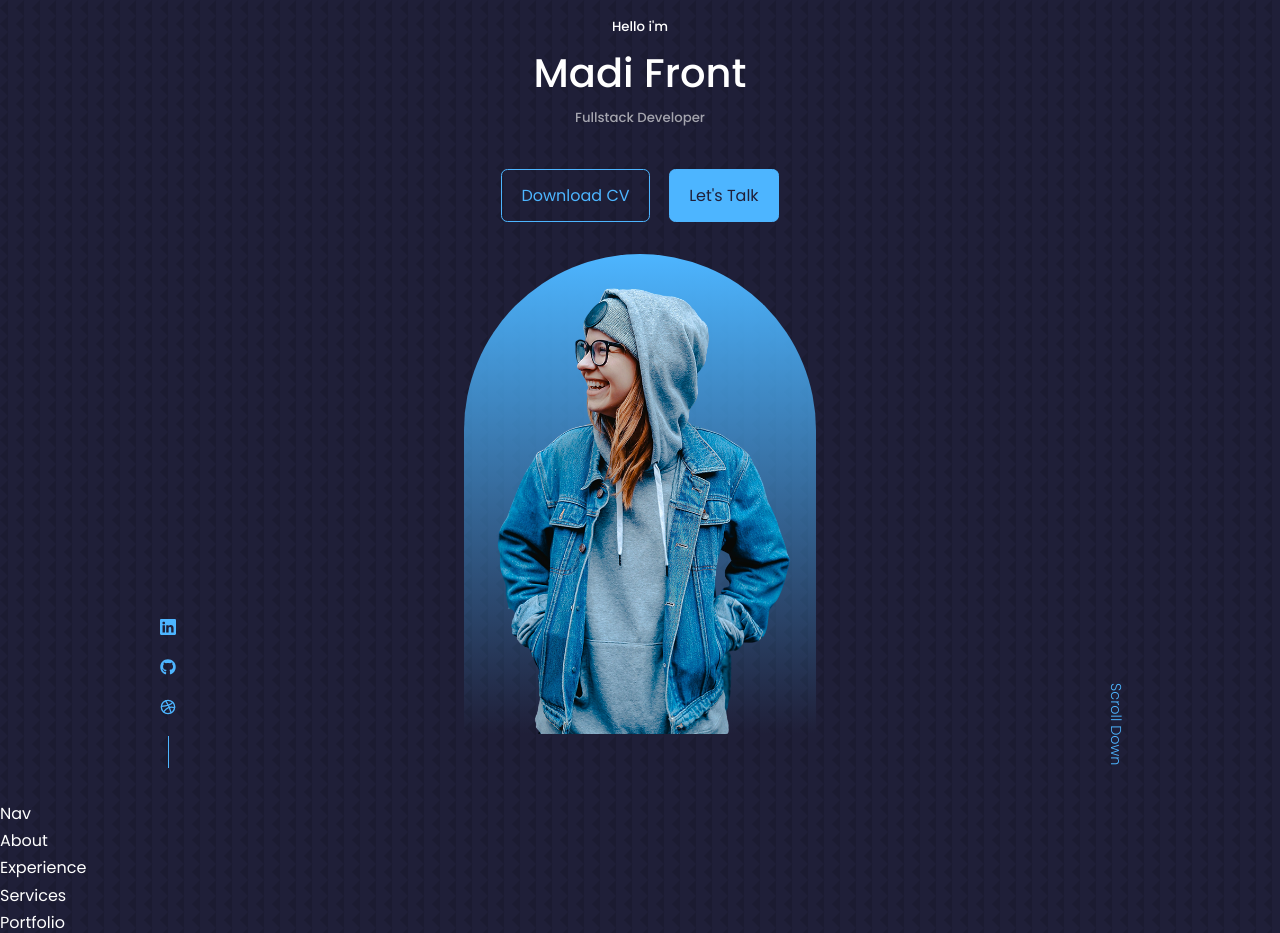
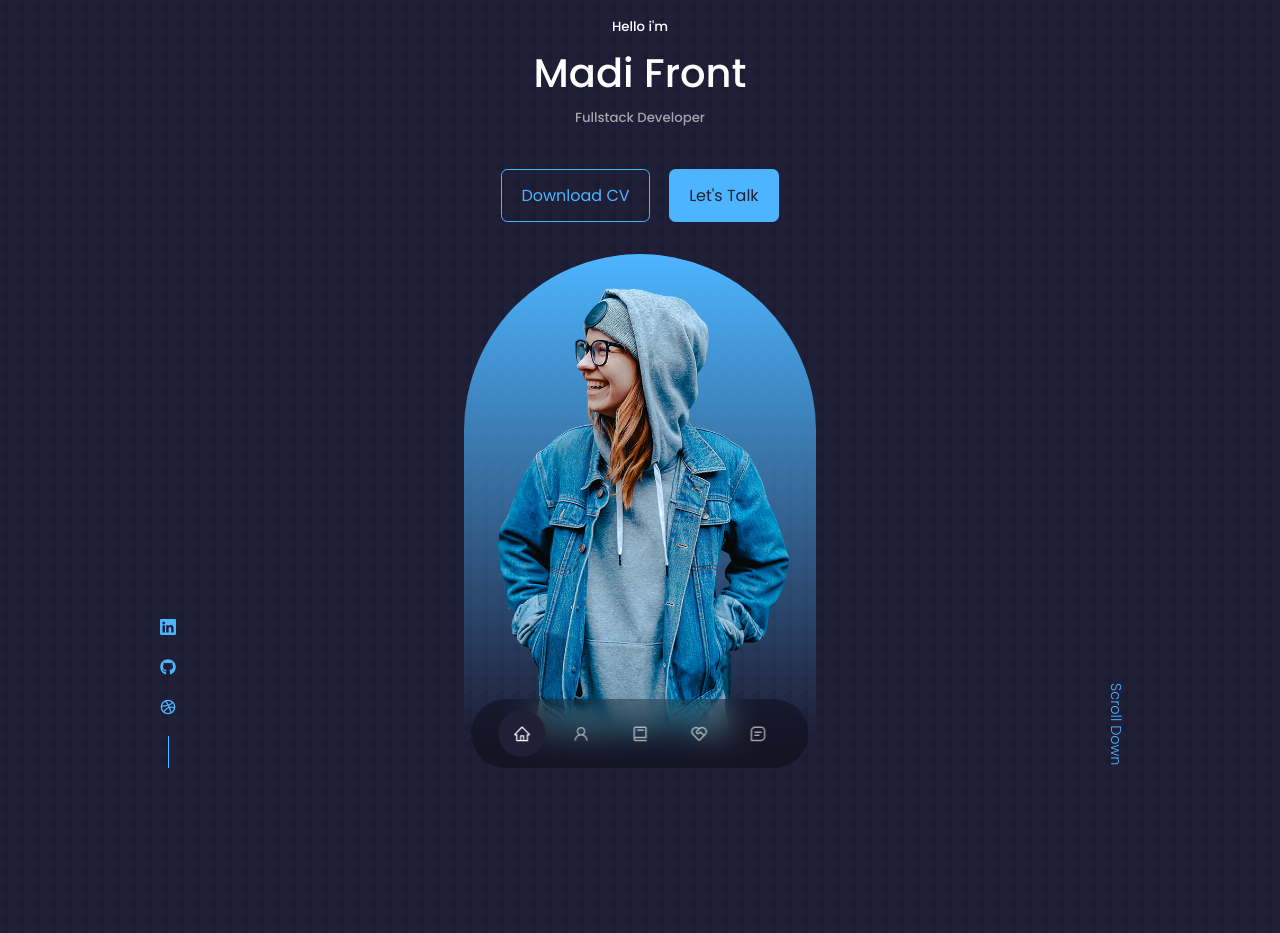
Before and after one commit to MadiFrontend/react-portfolio-site, a React (Create React App) app: page / in a window 1280 px wide. Shown: the top 933 px of the page. Built offline with nearby package versions, Linux system fonts and the light colour scheme.

Commit message:
nav and add id to all comp

```diff
--- a/src/components/about/About.jsx
+++ b/src/components/about/About.jsx
@@ -2,7 +2,9 @@
 import "./about.css";
 
 const About = () => {
-    return <div>About</div>;
+    return (
+    <section id="about">About</section>
+    )
 };
 
 export default About;
--- a/src/components/contact/Contact.jsx
+++ b/src/components/contact/Contact.jsx
@@ -2,7 +2,9 @@
 import "./contact.css";
 
 const Contact = () => {
-    return <div>Contact</div>;
+    return(
+    <section id="contact">Contact</section >
+    )
 };
 
 export default Contact;
--- a/src/components/experience/Experience.jsx
+++ b/src/components/experience/Experience.jsx
@@ -2,7 +2,9 @@
 import "./experience.css";
 
 const Experience = () => {
-    return <div>Experience</div>;
+    return (
+    <section id="experience">Experience</section>
+    )
 };
 
 export default Experience;
--- a/src/components/footer/Footer.jsx
+++ b/src/components/footer/Footer.jsx
@@ -2,7 +2,9 @@
 import "./footer.css";
 
 const Footer = () => {
-    return <div>Footer</div>;
+    return (
+    <section id="footer">Footer</section>
+    )
 };
 
 export default Footer;
--- a/src/components/nav/Nav.jsx
+++ b/src/components/nav/Nav.jsx
@@ -1,8 +1,47 @@
 import React from "react";
+import { useState } from "react";
+
 import "./nav.css";
+import { AiOutlineHome } from "react-icons/ai";
+import { AiOutlineUser } from "react-icons/ai";
+import { BiBook } from "react-icons/bi";
+import { RiServiceLine } from "react-icons/ri";
+import { BiMessageSquareDetail } from "react-icons/bi";
 
 const Nav = () => {
-    return <div>Nav</div>;
+    const [activeNav, setActiveNav] = useState("#");
+    return (
+        <nav>
+            <a
+                href="#"
+                onClick={() => setActiveNav("#")}
+                className={activeNav === '#' ? 'active' : ''}>
+                <AiOutlineHome />
+            </a>
+            <a
+                href="#about"
+                onClick={() => setActiveNav("#about")}
+                className={activeNav === "#about" ? "active" : ""}
+            >
+                <AiOutlineUser />
+            </a>
+            <a href="#experience"
+            onClick={() => setActiveNav("#experience")}
+            className={activeNav === "#experience" ? "active" : ""}>
+                <BiBook />
+            </a>
+            <a href="#services"
+            onClick={() => setActiveNav("#services")}
+            className={activeNav === "#services" ? "active" : ""}>
+                <RiServiceLine />
+            </a>
+            <a href="#contact"
+            onClick={() => setActiveNav("#contact")}
+            className={activeNav === "#contact" ? "active" : ""}>
+                <BiMessageSquareDetail />
+            </a>
+        </nav>
+    );
 };
 
 export default Nav;
--- a/src/components/nav/nav.css
+++ b/src/components/nav/nav.css
@@ -0,0 +1,31 @@
+nav {
+    background: rgba(0, 0, 0, 0.3);
+    width: max-content;
+    display: block;
+    padding: 0.7rem 1.7rem;
+    z-index: 2;
+    position: fixed;
+    left: 50%;
+    transform: translateX(-50%);
+    bottom: 2rem;
+    display: flex;
+    gap: 0.8rem;
+    border-radius: 3rem;
+    backdrop-filter: blur(15px);
+}
+nav a {
+    background: transparent;
+    padding: 0.9rem;
+    display: flex;
+    border-radius: 50%;
+    color: var(--color-light);
+    font-size: 1.1rem;
+}
+
+nav a:hover {
+    background: rgba(0, 0, 0, 0.3);
+}
+nav a.active {
+    background: var(--color-bg);
+    color: var(--color-white);
+}
--- a/src/components/portfolio/Portfolio.jsx
+++ b/src/components/portfolio/Portfolio.jsx
@@ -2,7 +2,9 @@
 import "./portfolio.css";
 
 const Portfolio = () => {
-    return <div>Portfolio</div>;
+    return (
+    <section id="portfolio">Portfolio</section>
+    )
 };
 
 export default Portfolio;
--- a/src/components/services/Services.jsx
+++ b/src/components/services/Services.jsx
@@ -2,7 +2,9 @@
 import "./services.css";
 
 const Services = () => {
-    return <div>Services</div>;
+    return (
+    <section id="services">Services</section>
+    )
 };
 
 export default Services;
--- a/src/components/testimonials/Testimonials.jsx
+++ b/src/components/testimonials/Testimonials.jsx
@@ -3,7 +3,7 @@
 
 const Testmonials = () => {
   return (
-    <div>Testmonials</div>
+    <section id='testimonials'>Testmonials</section>
   )
 }
 
--- a/src/index.css
+++ b/src/index.css
@@ -58,6 +58,7 @@
 }
 section {
     margin-top: 8rem;
+    height: 100vh;
 }
 
 section > h2,
```
